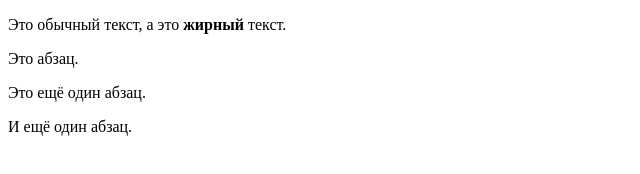
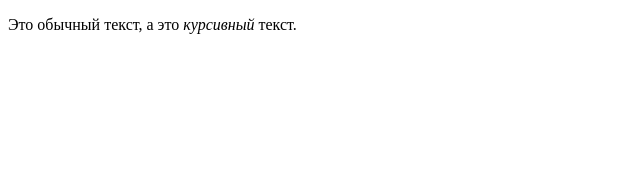
Before and after one commit to Aliasker/github.io, a plain HTML site: page index.html in a window 1280 px wide. Shown: the whole page, without its empty margins (0-640 px from the left). Drawn offline with Linux system fonts and the light colour scheme.

Commit message:
Update index.html

```diff
--- a/index.html
+++ b/index.html
@@ -5,9 +5,6 @@
 	<title>Aliasker</title>
 </head>
 <body>
-<p> Это обычный текст, а это <b> жирный</b> текст. </p>
-<p> Это абзац.</p>
- <p>Это ещё один абзац.</p>
-<p> И ещё один абзац.</p>
+<p> Это обычный текст, а это <i>курсивный</i> текст. </p>
 </body>
 </html>
```
